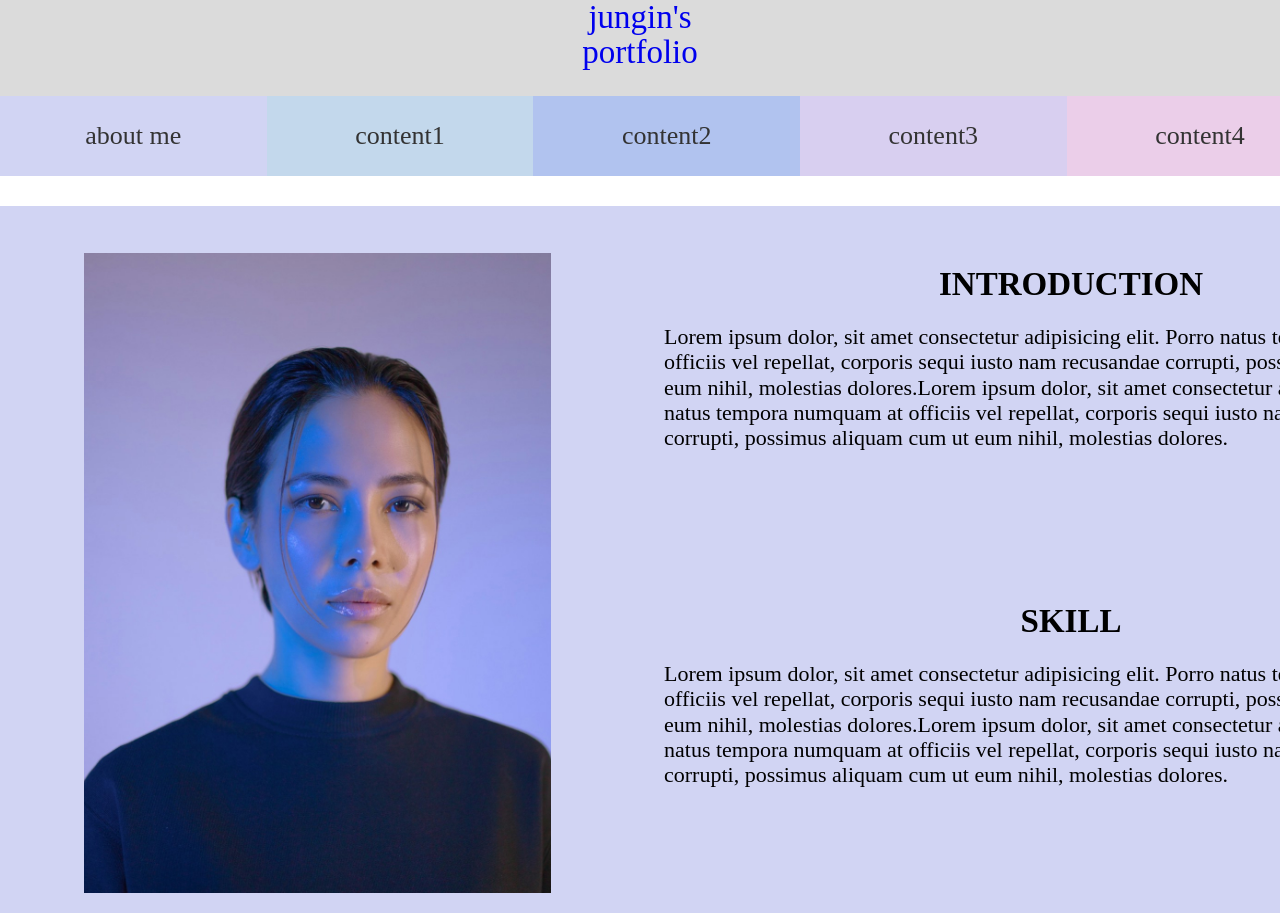
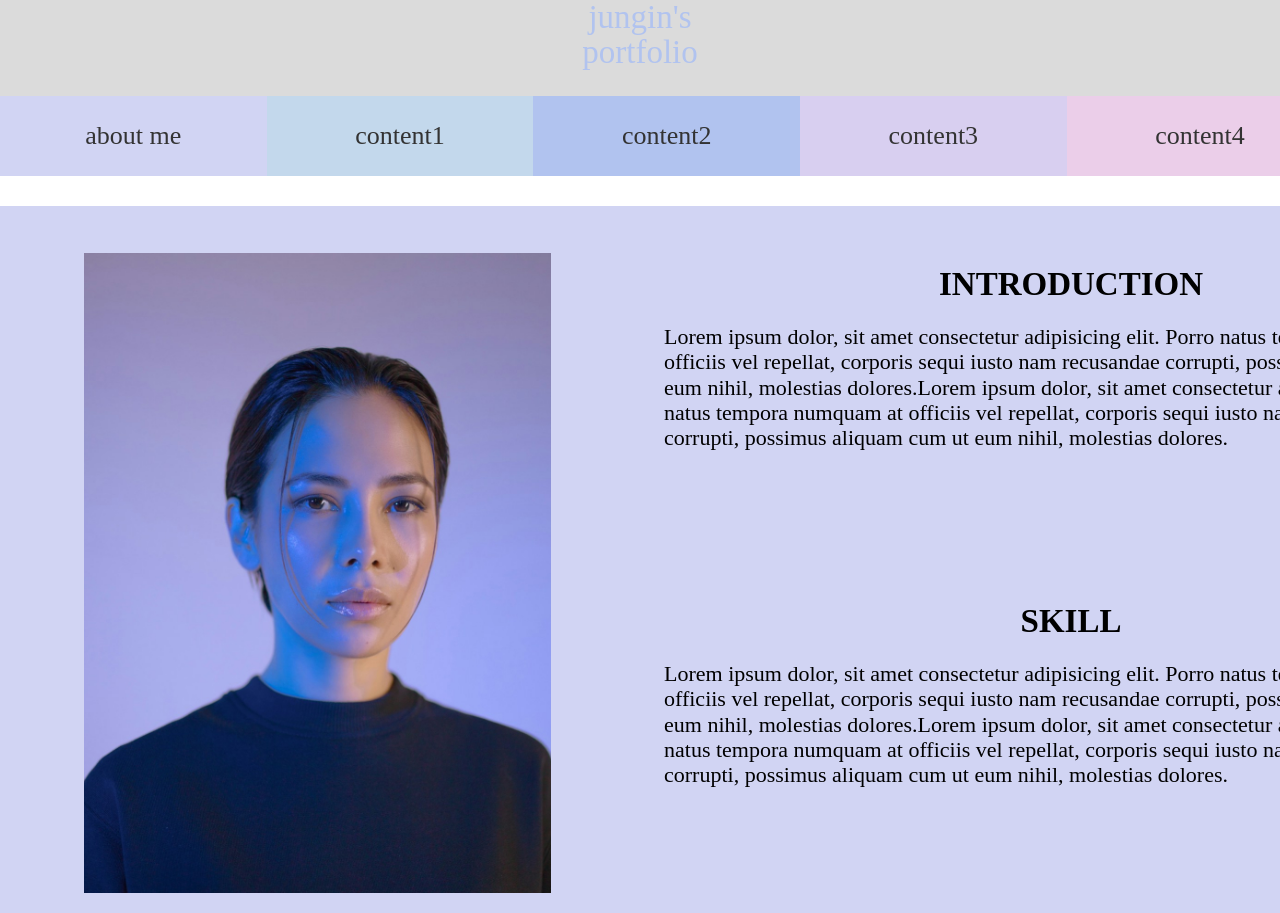
Before and after one commit to sji960201/portfolio, a plain HTML site: page index.html in a window 1280 px wide. Shown: the top 913 px of the page. Drawn offline with Linux system fonts and the light colour scheme; a web font is replaced by a local one.

Commit message:
로고 글자 색 수정

```diff
--- a/css/style.css
+++ b/css/style.css
@@ -33,6 +33,7 @@ a {
   line-height: 35px;
   margin: 0 auto;
   font-family: Lotteriachab;
+  color: #b1c3ef;
 }
 
 .main {
```
